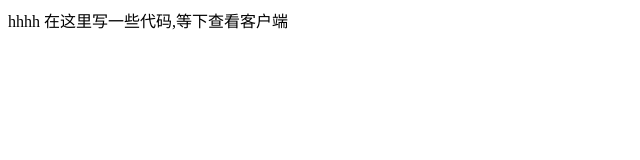
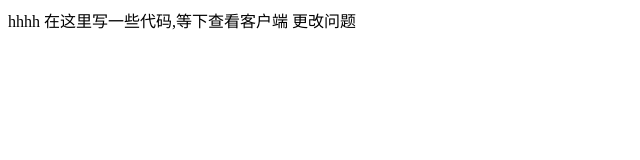
Before and after one commit to iseelinwen/codeWorld, a plain HTML site: page index/index.html in a window 1280 px wide. Shown: the whole page, without its empty margins (0-640 px from the left). Drawn offline with Linux system fonts and the light colour scheme.

Commit message:
更新文件

```diff
--- a/index/index.html
+++ b/index/index.html
@@ -7,5 +7,6 @@
 <body>
 	hhhh
 	在这里写一些代码,等下查看客户端
+	更改问题
 </body>
 </html>
```
